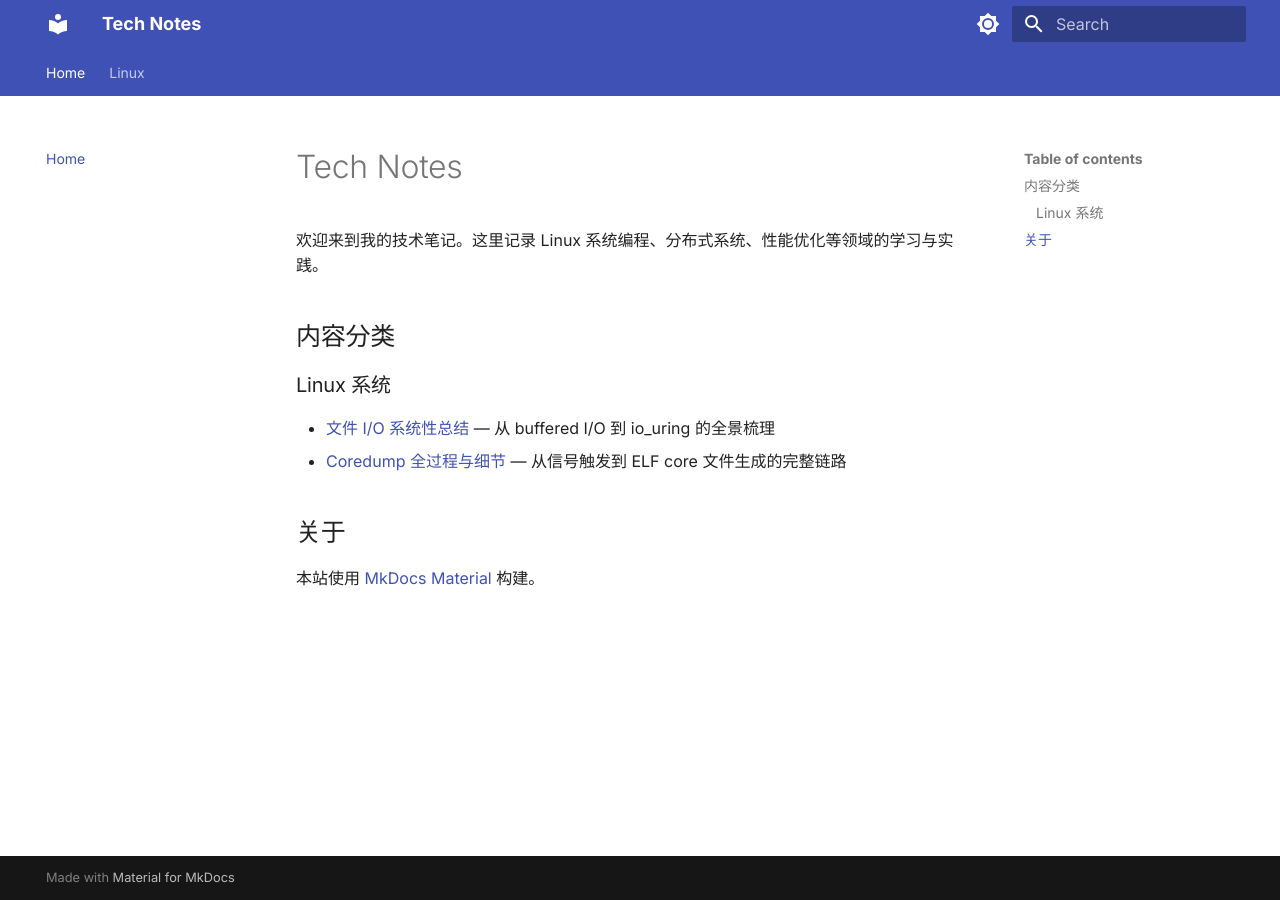
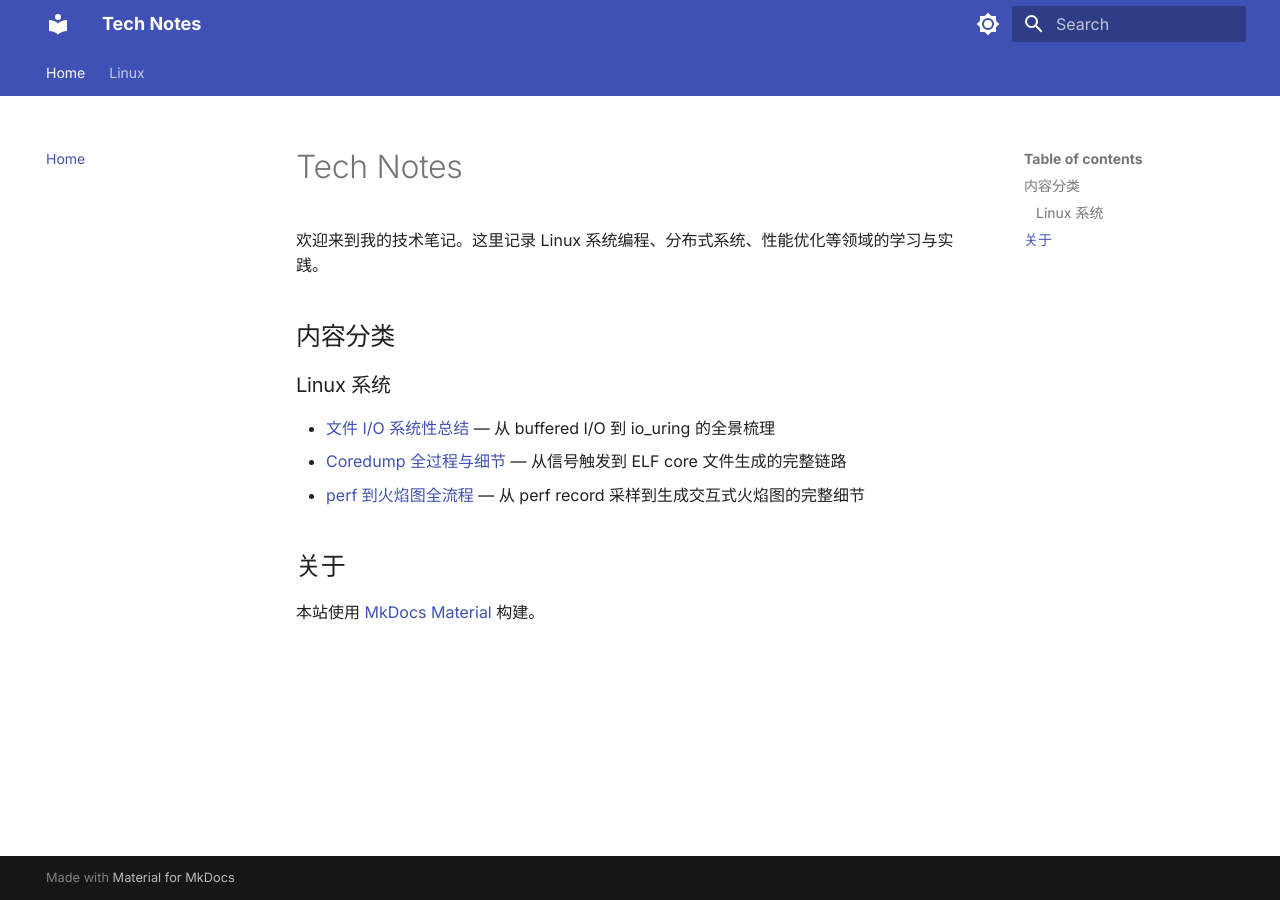
Before and after one commit to luoyetx/ai-docs, an MkDocs documentation site: the page built from docs/index.md, in a window 1280 px wide. Built offline with MkDocs 1.6.1 and Material for MkDocs 9.7.7, drawn with Linux system fonts in a browser that asks for light colours.

Commit message:
docs: add perf flamegraph article to index page
Co-Authored-By: Claude Opus 4.6 <noreply@anthropic.com>

```diff
--- a/docs/index.md
+++ b/docs/index.md
@@ -8,6 +8,7 @@
 
 - [文件 I/O 系统性总结](linux/file_io.md) — 从 buffered I/O 到 io_uring 的全景梳理
 - [Coredump 全过程与细节](linux/coredump.md) — 从信号触发到 ELF core 文件生成的完整链路
+- [perf 到火焰图全流程](linux/perf_flamegraph.md) — 从 perf record 采样到生成交互式火焰图的完整细节
 
 ## 关于
 
```
